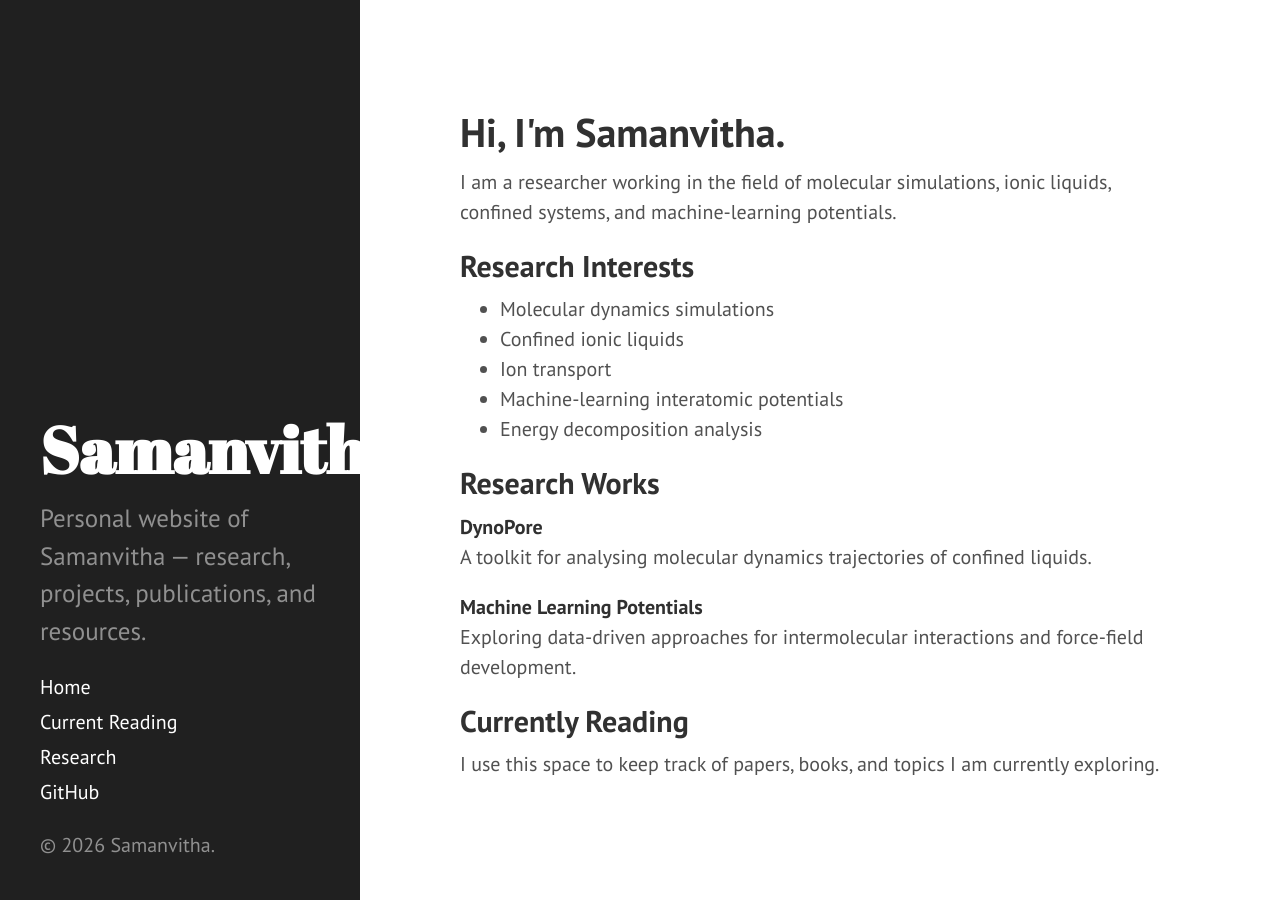
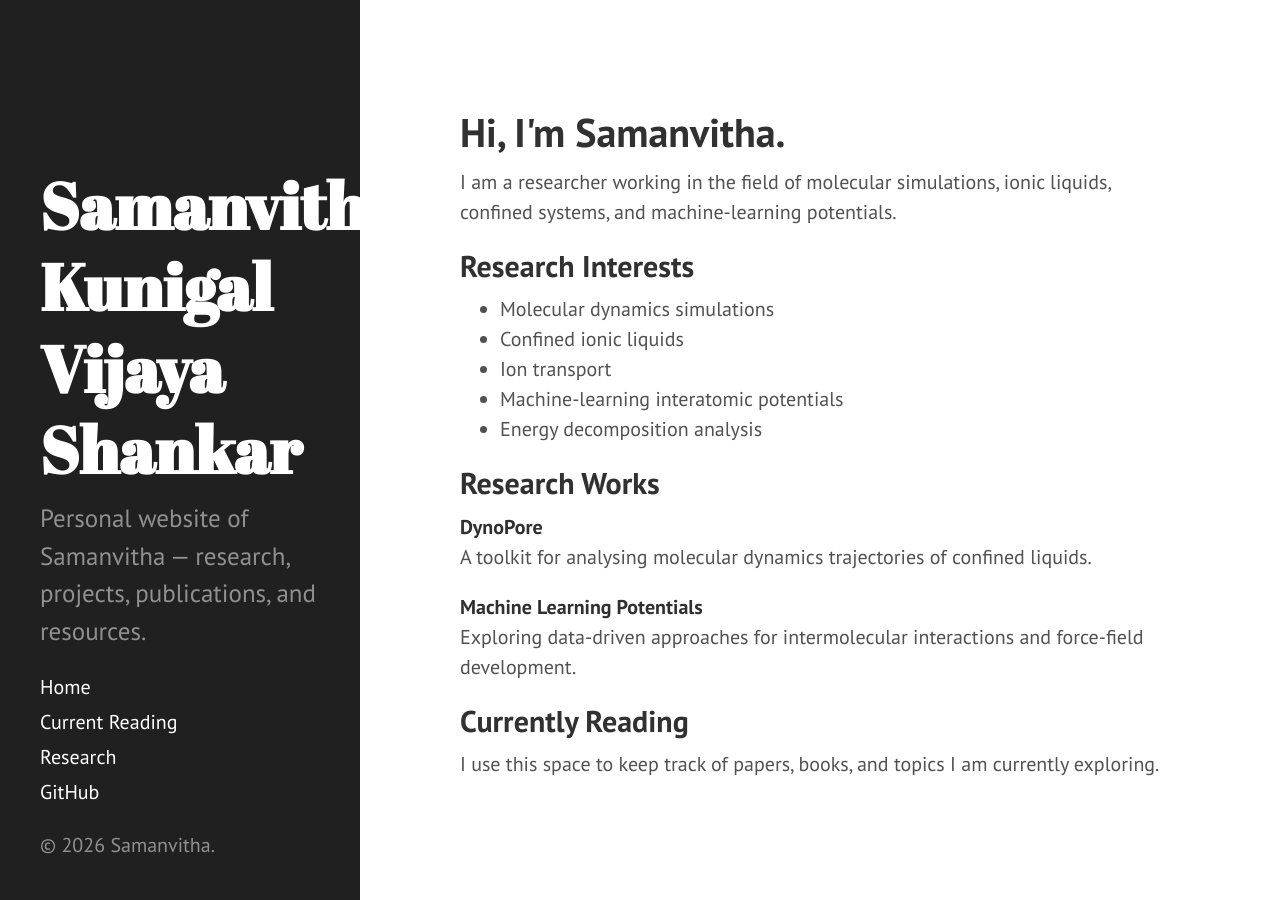
Before and after one commit to Samanvithavs/samanvithavs.github.io, a Jekyll site: the page built from index.html, in a window 1280 px wide. Built offline with Jekyll 4.4.1, drawn with Linux system fonts in a browser that asks for light colours; the list of posts is cut into pages by our own code.

Commit message:
Update _config.yml

```diff
--- a/_config.yml
+++ b/_config.yml
@@ -6,7 +6,7 @@ highlighter:      rouge
 permalink:        pretty
 
 # Setup
-title:            Samanvitha
+title:            Samanvitha Kunigal Vijaya Shankar
 tagline:          'Molecular Dynamics'
 description:      'Personal website of Samanvitha — research, projects, publications, and resources.'
 url:              https://samanvithavs.github.io
```
